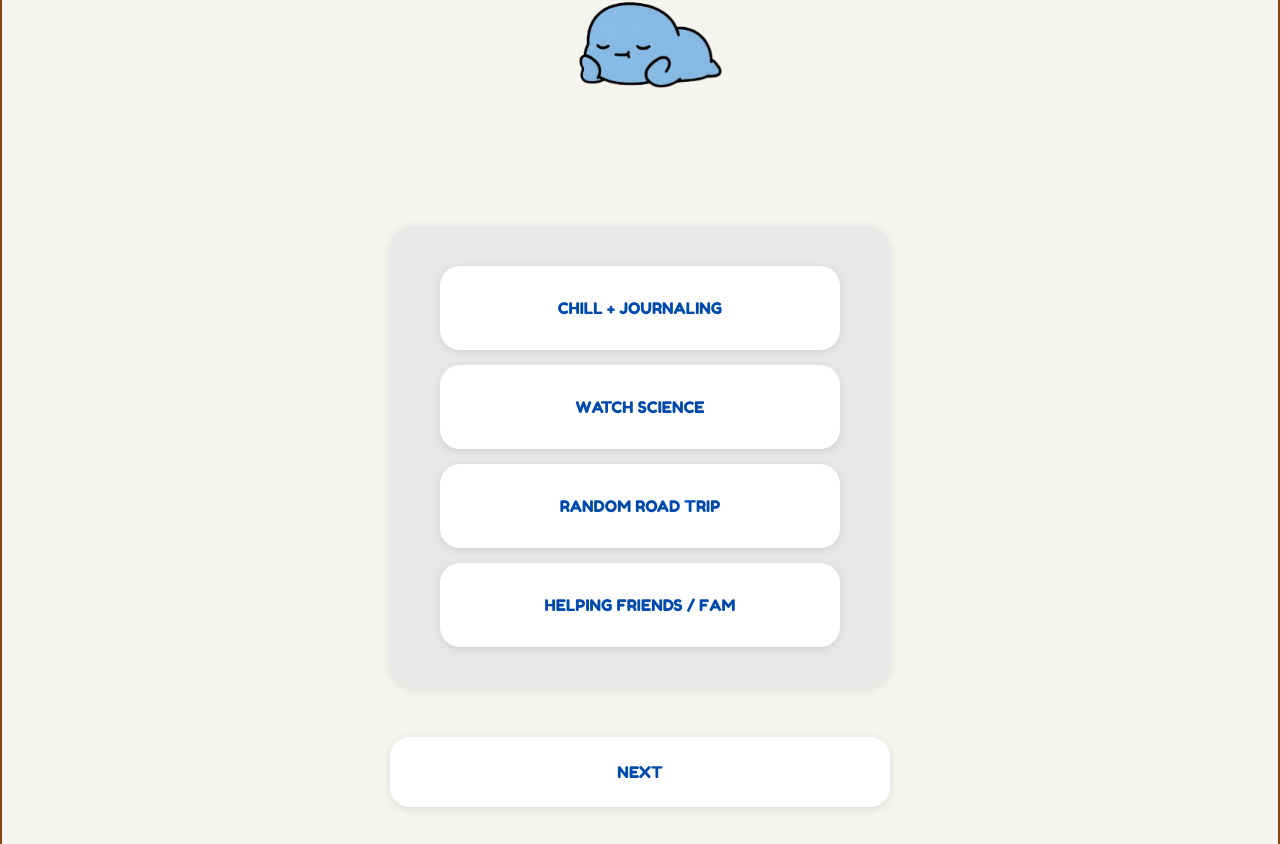
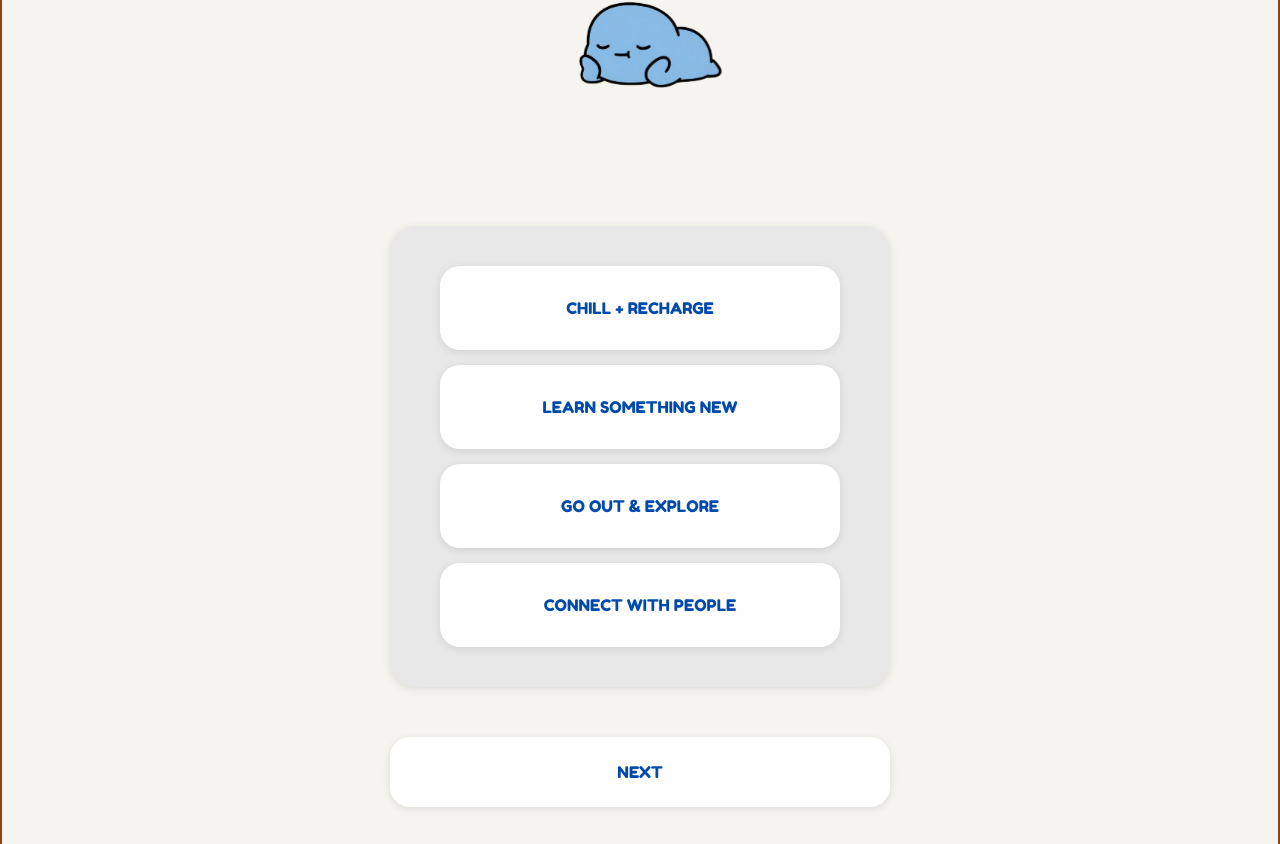
Before and after one commit to Christopheryu29/Mbti, a React (Vite) app: page /page10 in a window 1280 px wide. Shown: the part 369-1213 px from the top of the page. Built offline with nearby package versions, Linux system fonts and the light colour scheme; no server answers.

Commit message:
modify option page10

```diff
--- a/src/components/Page10.tsx
+++ b/src/components/Page10.tsx
@@ -11,10 +11,10 @@ const Page10: React.FC = () => {
     if (selectedOption) {
       // Map options to color values (a=0, b=1, c=2, d=3)
       const optionToColorMap: { [key: string]: number } = {
-        "chill + journaling": 0, // a) green
-        "watch science": 1, // b) purple
-        "random road trip": 2, // c) yellow
-        "helping friends / fam": 3, // d) blue
+        "chill + recharge": 0, // a) green
+        "learn something new": 1, // b) purple
+        "go out & explore": 2, // c) yellow
+        "connect with people": 3, // d) blue
       };
 
       const colorValue = optionToColorMap[selectedOption];
@@ -30,10 +30,10 @@ const Page10: React.FC = () => {
   };
 
   const options = [
-    "chill + journaling",
-    "watch science",
-    "random road trip",
-    "helping friends / fam",
+    "chill + recharge",
+    "learn something new",
+    "go out & explore",
+    "connect with people",
   ];
 
   return (
```
